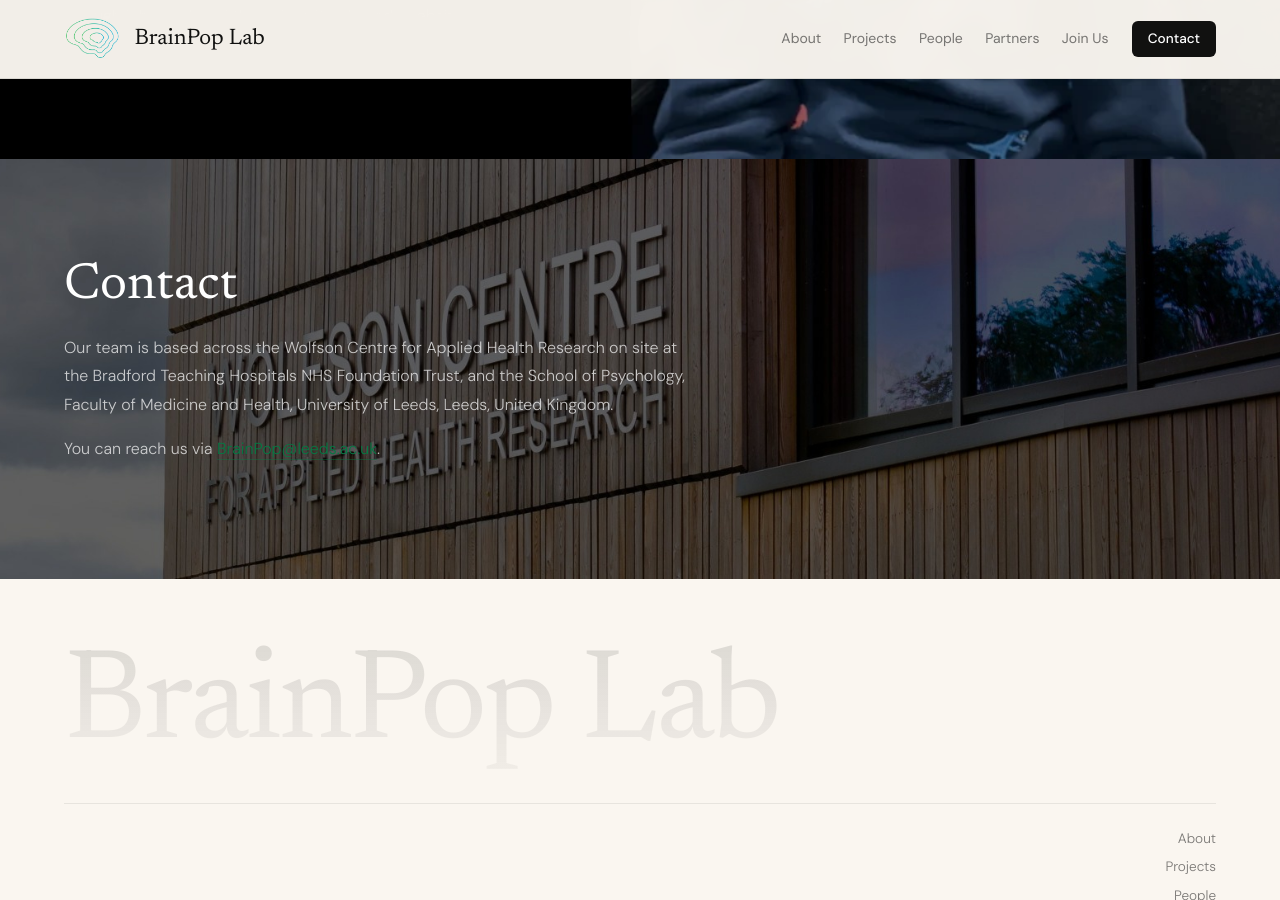
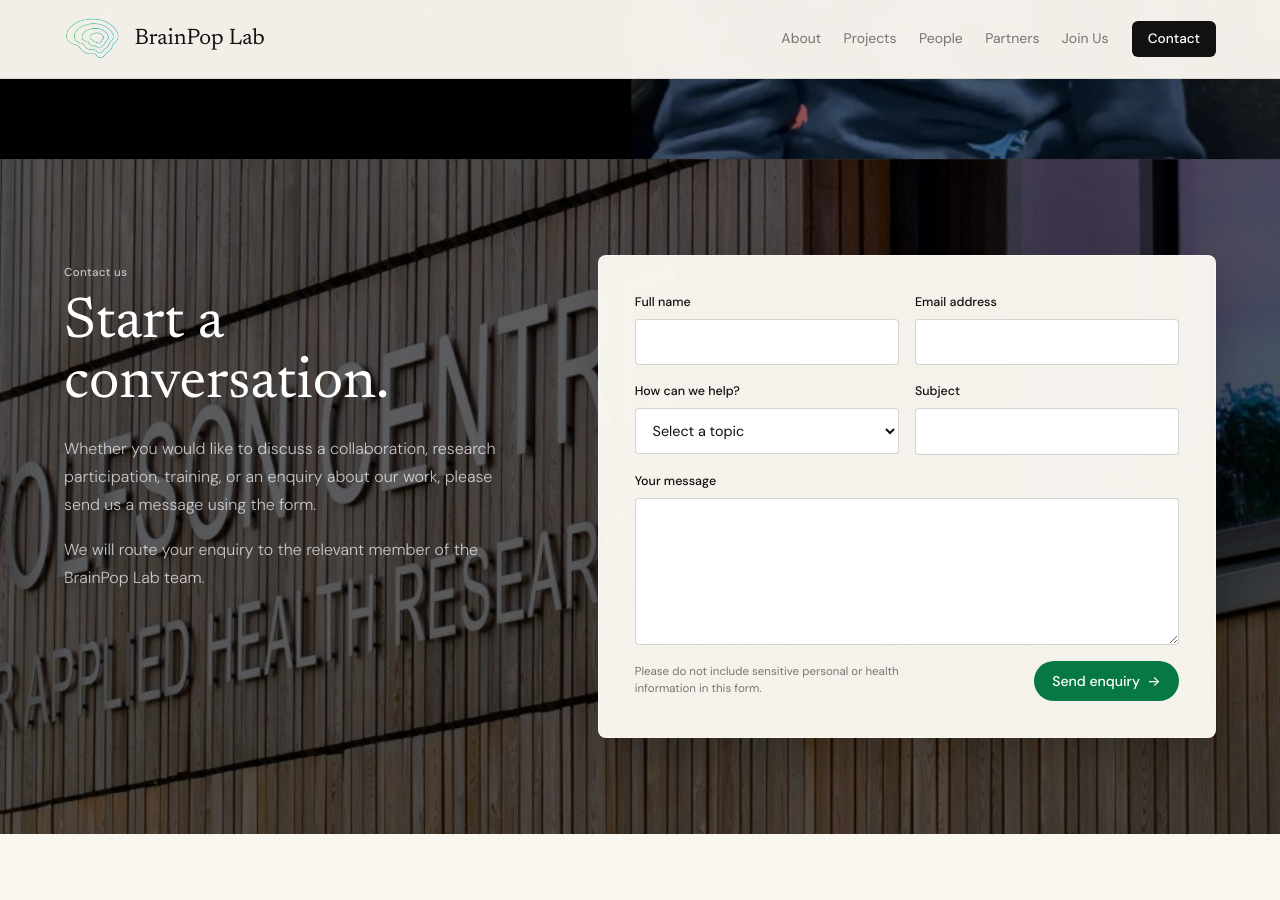
Before and after one commit to faisalmushtaq/brainpop-lab-website, a Jekyll site: the page built from index.md, in a window 1280 px wide and 900 px high, scrolled down 8182 px. Built offline with Jekyll 4.4.1, drawn with Linux system fonts in a browser that asks for light colours.

Commit message:
feat: Add integrated contact enquiry form

```diff
--- a/_includes/contact.html
+++ b/_includes/contact.html
@@ -1,11 +1,57 @@
 <section id="contact" class="section section-contact-photo">
   <div class="contact-photo-inner">
     <div class="container">
-      <div class="contact-content reveal">
-        <h2>Contact</h2>
-        <div class="prose prose-light">
-          {{ site.data.content.contact | markdownify }}
+      <div class="contact-layout reveal">
+        <div class="contact-content">
+          <p class="contact-eyebrow">Contact us</p>
+          <h2>Start a conversation.</h2>
+          <div class="prose prose-light">
+            <p>Whether you would like to discuss a collaboration, research participation, training, or an enquiry about our work, please send us a message using the form.</p>
+            <p>We will route your enquiry to the relevant member of the BrainPop Lab team.</p>
+          </div>
         </div>
+
+        <form class="contact-form" action="https://forms.un-static.com/forms/cddbfd9d5aa8110d08167dbbb71b4a483178aeb1" method="post">
+          <div class="contact-form__row">
+            <div class="contact-form__field">
+              <label for="contact-name">Full name</label>
+              <input id="contact-name" name="name" type="text" autocomplete="name" required>
+            </div>
+            <div class="contact-form__field">
+              <label for="contact-email">Email address</label>
+              <input id="contact-email" name="email" type="email" autocomplete="email" required>
+            </div>
+          </div>
+
+          <div class="contact-form__row">
+            <div class="contact-form__field">
+              <label for="contact-topic">How can we help?</label>
+              <select id="contact-topic" name="topic" required>
+                <option value="" selected disabled>Select a topic</option>
+                <option value="Research collaboration">Research collaboration</option>
+                <option value="Training or methods">Training or methods</option>
+                <option value="Research participation">Research participation</option>
+                <option value="Student or career enquiry">Student or career enquiry</option>
+                <option value="Media or general enquiry">Media or general enquiry</option>
+                <option value="Other">Other</option>
+              </select>
+            </div>
+            <div class="contact-form__field">
+              <label for="contact-subject">Subject</label>
+              <input id="contact-subject" name="subject" type="text" required>
+            </div>
+          </div>
+
+          <div class="contact-form__field">
+            <label for="contact-message">Your message</label>
+            <textarea id="contact-message" name="message" rows="6" required></textarea>
+          </div>
+
+          <div class="contact-form__submit-row">
+            <p class="contact-form__note">Please do not include sensitive personal or health information in this form.</p>
+            <button type="submit" class="contact-form__submit">Send enquiry <span aria-hidden="true">→</span></button>
+          </div>
+        </form>
       </div>
     </div>
   </div>
--- a/_layouts/default.html
+++ b/_layouts/default.html
@@ -8,7 +8,7 @@
   <link rel="preconnect" href="https://fonts.googleapis.com">
   <link rel="preconnect" href="https://fonts.gstatic.com" crossorigin>
   <link href="https://fonts.googleapis.com/css2?family=DM+Sans:ital,opsz,wght@0,9..40,300;0,9..40,400;0,9..40,500;1,9..40,300&family=Newsreader:ital,opsz,wght@0,6..72,300;0,6..72,400;0,6..72,500;1,6..72,300;1,6..72,400&display=swap" rel="stylesheet">
-  <link rel="stylesheet" href="{{ '/assets/css/style.css' | relative_url }}?v=brainpop-logo-2">
+  <link rel="stylesheet" href="{{ '/assets/css/style.css' | relative_url }}?v=contact-form-1">
 </head>
 <body>
   {% include header.html %}
--- a/assets/css/style.css
+++ b/assets/css/style.css
@@ -600,17 +600,141 @@ img { max-width: 100%; display: block; }
   align-items: center;
 }
 
+.contact-layout {
+  display: grid;
+  grid-template-columns: minmax(0, 0.85fr) minmax(360px, 1.15fr);
+  gap: clamp(2rem, 6vw, 6rem);
+  align-items: start;
+}
+
 .contact-content {
-  max-width: 640px;
+  max-width: 520px;
+  padding-top: 0.5rem;
+}
+
+.contact-eyebrow {
+  margin: 0 0 0.75rem;
+  font-family: var(--font-body);
+  font-size: 0.72rem;
+  font-weight: 500;
+  letter-spacing: 0.03em;
+  color: rgba(255,255,255,0.68);
 }
 
 .contact-content h2 {
   font-family: var(--font-display);
-  font-size: clamp(2rem, 4vw, 3.25rem);
+  font-size: clamp(2.35rem, 4.5vw, 4rem);
   font-weight: 400;
   color: #fff;
   margin-bottom: 1.25rem;
-  line-height: 1.1;
+  line-height: 1.05;
+}
+
+.contact-form {
+  padding: clamp(1.35rem, 3vw, 2.25rem);
+  background: rgba(250,246,240,0.98);
+  border: 1px solid rgba(255,255,255,0.38);
+  box-shadow: 0 18px 45px rgba(0,0,0,0.22);
+  border-radius: 8px;
+}
+
+.contact-form__row {
+  display: grid;
+  grid-template-columns: repeat(2, minmax(0, 1fr));
+  gap: 1rem;
+}
+
+.contact-form__field {
+  margin-bottom: 1rem;
+}
+
+.contact-form label {
+  display: block;
+  margin-bottom: 0.42rem;
+  font-family: var(--font-body);
+  font-size: 0.78rem;
+  font-weight: 500;
+  color: var(--text);
+}
+
+.contact-form input,
+.contact-form select,
+.contact-form textarea {
+  display: block;
+  width: 100%;
+  padding: 0.75rem 0.8rem;
+  border: 1px solid rgba(17,17,16,0.18);
+  border-radius: 4px;
+  background: #fff;
+  color: var(--text);
+  font: inherit;
+  font-family: var(--font-body);
+  font-size: 0.9rem;
+  line-height: 1.4;
+  transition: border-color 0.2s ease, box-shadow 0.2s ease;
+}
+
+.contact-form textarea {
+  resize: vertical;
+  min-height: 8rem;
+}
+
+.contact-form select {
+  appearance: auto;
+  cursor: pointer;
+}
+
+.contact-form input:focus,
+.contact-form select:focus,
+.contact-form textarea:focus {
+  outline: none;
+  border-color: var(--accent);
+  box-shadow: 0 0 0 3px rgba(6,120,67,0.14);
+}
+
+.contact-form__submit-row {
+  display: flex;
+  align-items: center;
+  justify-content: space-between;
+  gap: 1rem;
+  margin-top: 0.45rem;
+}
+
+.contact-form__note {
+  margin: 0;
+  max-width: 20rem;
+  font-family: var(--font-body);
+  font-size: 0.72rem;
+  line-height: 1.45;
+  color: var(--text-muted);
+}
+
+.contact-form__submit {
+  display: inline-flex;
+  flex: 0 0 auto;
+  align-items: center;
+  gap: 0.45rem;
+  border: 0;
+  border-radius: 999px;
+  padding: 0.7rem 1.15rem;
+  background: var(--accent);
+  color: #fff;
+  font-family: var(--font-body);
+  font-size: 0.88rem;
+  font-weight: 500;
+  cursor: pointer;
+  transition: background 0.2s ease, transform 0.2s ease;
+}
+
+.contact-form__submit:hover,
+.contact-form__submit:focus-visible {
+  background: var(--accent-hover);
+  transform: translateY(-1px);
+}
+
+.contact-form__submit:focus-visible {
+  outline: 3px solid rgba(255,255,255,0.7);
+  outline-offset: 3px;
 }
 
 /* Light prose — for dark-background sections */
@@ -753,6 +877,13 @@ img { max-width: 100%; display: block; }
   .footer-links { text-align: left; }
   .join-photo-inner { padding: 5rem 0; }
   .contact-photo-inner { padding: 4rem 0; }
+
+  .contact-layout {
+    grid-template-columns: 1fr;
+    gap: 2rem;
+  }
+
+  .contact-content { max-width: 640px; }
 }
 
 @media (max-width: 600px) {
@@ -762,6 +893,15 @@ img { max-width: 100%; display: block; }
   }
 
   .navbar-brand__name { font-size: 1.12rem; }
+
+  .contact-form__row { grid-template-columns: 1fr; gap: 0; }
+
+  .contact-form__submit-row {
+    align-items: flex-start;
+    flex-direction: column;
+  }
+
+  .contact-form__submit { width: 100%; justify-content: center; }
 
   .hero { padding-bottom: 3.5rem; }
   .hero h1 { font-size: 2.25rem; }
```
